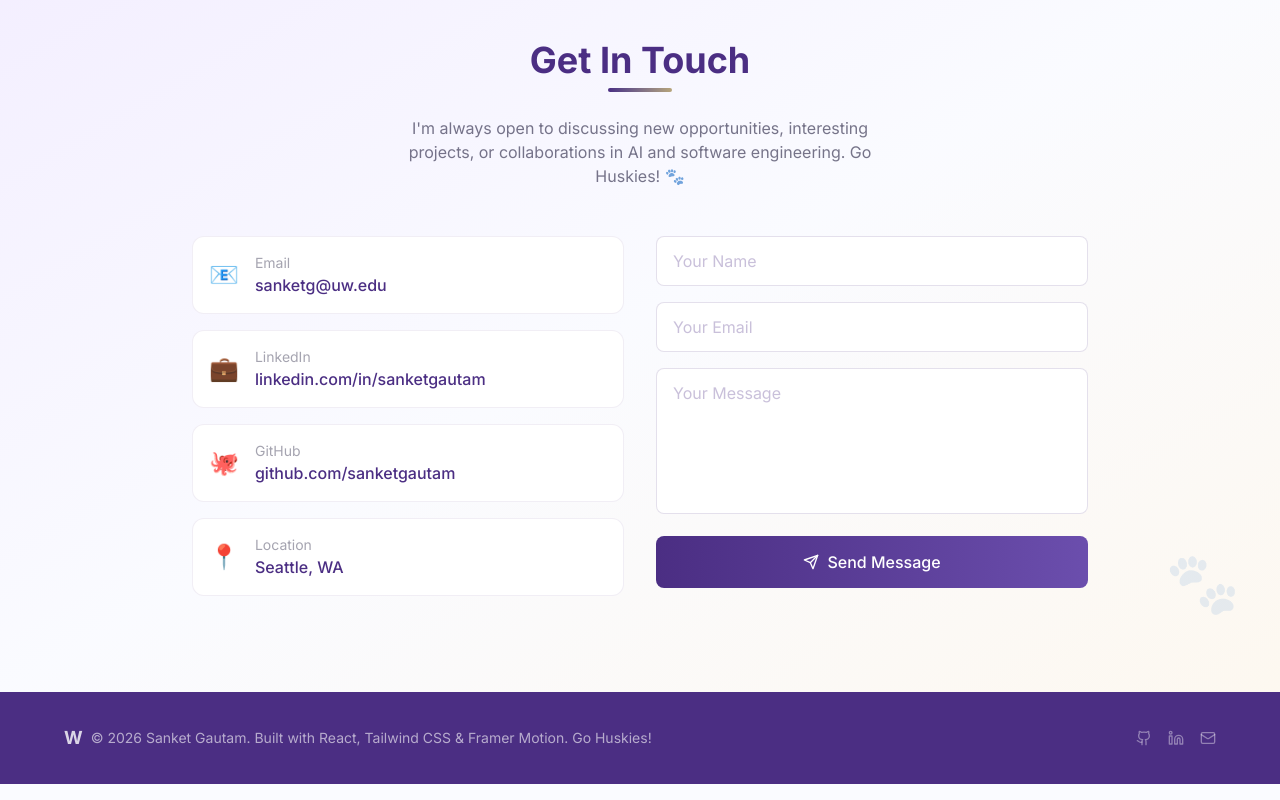
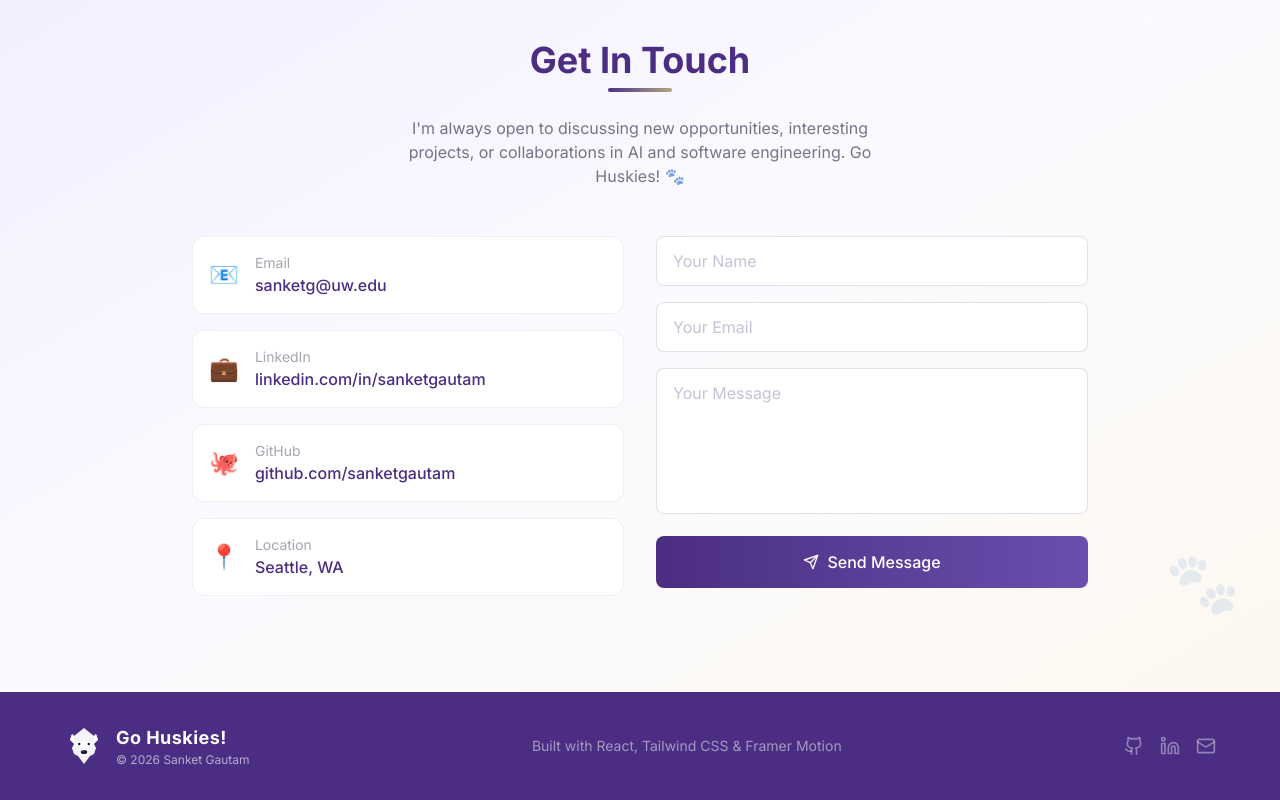
Before and after one commit to sanketgautam/sanketgautam.github.io, a React (Vite) app: page / in a window 1280 px wide. Shown: the part 6079-6879 px from the top of the page. Built offline with nearby package versions, Linux system fonts and the light colour scheme.

Commit message:
feat: add proper husky icon with UW branding
- Created HuskyIcon component with animated SVG husky head
- Updated Footer with husky branding and 'Go Huskies!' text
- New husky favicon with UW purple gradient
- Removed ugly emoji badge from Hero section
- Added react-icons for better icon support

```diff
--- a/package.json
+++ b/package.json
@@ -12,7 +12,8 @@
     "framer-motion": "^11.0.0",
     "lucide-react": "^0.400.0",
     "react": "^19.0.0",
-    "react-dom": "^19.0.0"
+    "react-dom": "^19.0.0",
+    "react-icons": "^5.6.0"
   },
   "devDependencies": {
     "@tailwindcss/vite": "^4.0.0",
--- a/src/components/Footer.jsx
+++ b/src/components/Footer.jsx
@@ -1,16 +1,28 @@
 import { motion } from 'framer-motion'
 import { Github, Linkedin, Mail } from 'lucide-react'
+import HuskyIcon from './HuskyIcon'
 
 export default function Footer() {
   return (
     <footer className="relative py-8 px-4 bg-[#4B2E83]">
       <div className="max-w-6xl mx-auto flex flex-col sm:flex-row items-center justify-between gap-4">
-        <div className="flex items-center gap-2">
-          <span className="text-lg font-bold text-white/80">W</span>
-          <p className="text-white/60 text-sm">
-            &copy; {new Date().getFullYear()} Sanket Gautam. Built with React, Tailwind CSS & Framer Motion. Go Huskies!
-          </p>
+        {/* Husky branding section */}
+        <div className="flex items-center gap-3">
+          <HuskyIcon className="w-10 h-10 text-white" />
+          <div className="flex flex-col">
+            <span className="text-white font-bold text-lg tracking-wide">Go Huskies!</span>
+            <p className="text-white/60 text-xs">
+              &copy; {new Date().getFullYear()} Sanket Gautam
+            </p>
+          </div>
         </div>
+
+        {/* Center text */}
+        <p className="text-white/50 text-sm text-center hidden md:block">
+          Built with React, Tailwind CSS & Framer Motion
+        </p>
+
+        {/* Social links */}
         <div className="flex items-center gap-4">
           {[
             { icon: Github, href: 'https://github.com/sanketgautam', label: 'GitHub' },
@@ -26,7 +38,7 @@ export default function Footer() {
               whileHover={{ y: -2, scale: 1.1 }}
               className="text-white/40 hover:text-white transition-colors"
             >
-              <Icon className="w-4 h-4" />
+              <Icon className="w-5 h-5" />
             </motion.a>
           ))}
         </div>
--- a/src/components/Hero.jsx
+++ b/src/components/Hero.jsx
@@ -52,19 +52,6 @@ export default function Hero() {
           <span className="text-[#6B4EAD] font-semibold">Agentic AI</span>,
           multi-agent orchestration, and entrepreneurship.
         </motion.p>
-
-        {/* Husky badge */}
-        <motion.div
-          initial={{ opacity: 0, scale: 0.8 }}
-          animate={{ opacity: 1, scale: 1 }}
-          transition={{ duration: 0.5, delay: 1.0 }}
-          className="flex items-center justify-center gap-2 mb-4"
-        >
-          <span className="text-2xl">🐕</span>
-          <span className="text-[#00205B] font-semibold text-sm tracking-wide">
-            Go Huskies!
-          </span>
-        </motion.div>
 
         <motion.div
           initial={{ opacity: 0, y: 30 }}
--- /dev/null
+++ b/src/components/HuskyIcon.jsx
@@ -0,0 +1,60 @@
+import { motion } from 'framer-motion'
+
+// UW Husky mascot inspired icon - stylized wolf/husky head
+export default function HuskyIcon({ className = "w-8 h-8", animate = true }) {
+  const Icon = (
+    <svg
+      viewBox="0 0 100 100"
+      className={className}
+      fill="currentColor"
+    >
+      {/* Husky head silhouette */}
+      <path d="M50 5 L25 25 L20 20 L15 35 L25 45 L20 55 L25 70 L35 75 L50 95 L65 75 L75 70 L80 55 L75 45 L85 35 L80 20 L75 25 L50 5 Z"
+            fill="currentColor" opacity="0.95"/>
+      {/* Left ear */}
+      <path d="M25 25 L20 20 L15 35 L25 35 Z" fill="currentColor"/>
+      {/* Right ear */}
+      <path d="M75 25 L80 20 L85 35 L75 35 Z" fill="currentColor"/>
+      {/* Face marking - white stripe */}
+      <path d="M50 30 L42 45 L45 65 L50 75 L55 65 L58 45 Z" fill="white" opacity="0.9"/>
+      {/* Left eye */}
+      <ellipse cx="38" cy="45" rx="5" ry="6" fill="white"/>
+      <circle cx="38" cy="45" r="3" fill="#00205B"/>
+      {/* Right eye */}
+      <ellipse cx="62" cy="45" rx="5" ry="6" fill="white"/>
+      <circle cx="62" cy="45" r="3" fill="#00205B"/>
+      {/* Nose */}
+      <ellipse cx="50" cy="65" rx="8" ry="5" fill="#1a1a2e"/>
+      {/* Nose highlight */}
+      <ellipse cx="48" cy="63" rx="2" ry="1.5" fill="white" opacity="0.3"/>
+    </svg>
+  )
+
+  if (animate) {
+    return (
+      <motion.div
+        whileHover={{ scale: 1.1, rotate: [0, -5, 5, 0] }}
+        transition={{ duration: 0.3 }}
+      >
+        {Icon}
+      </motion.div>
+    )
+  }
+
+  return Icon
+}
+
+// Simplified paw print for favicon
+export function HuskyPaw({ className = "w-6 h-6" }) {
+  return (
+    <svg viewBox="0 0 100 100" className={className} fill="currentColor">
+      {/* Main pad */}
+      <ellipse cx="50" cy="60" rx="25" ry="20" fill="currentColor"/>
+      {/* Toe pads */}
+      <circle cx="25" cy="35" r="12" fill="currentColor"/>
+      <circle cx="45" cy="25" r="10" fill="currentColor"/>
+      <circle cx="55" cy="25" r="10" fill="currentColor"/>
+      <circle cx="75" cy="35" r="12" fill="currentColor"/>
+    </svg>
+  )
+}
```
Also changed, not shown: public/favicon-husky.svg, 1 other file (tests, documents, lock files or other folders).
